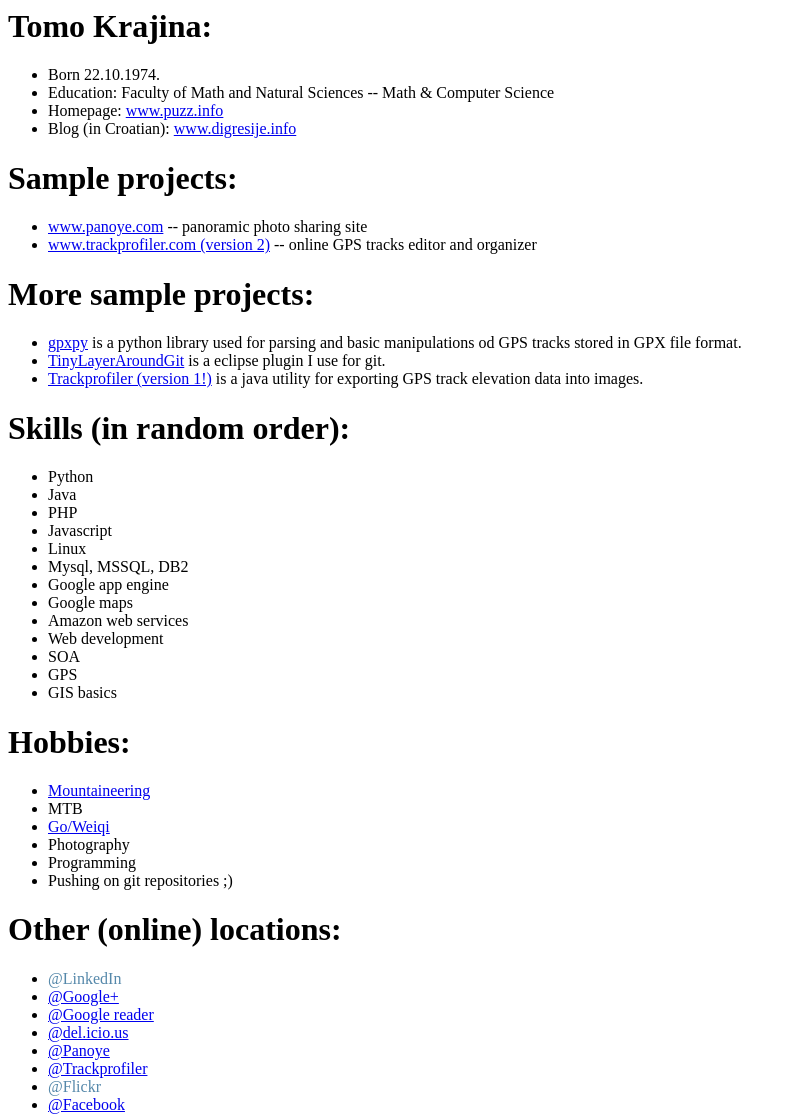
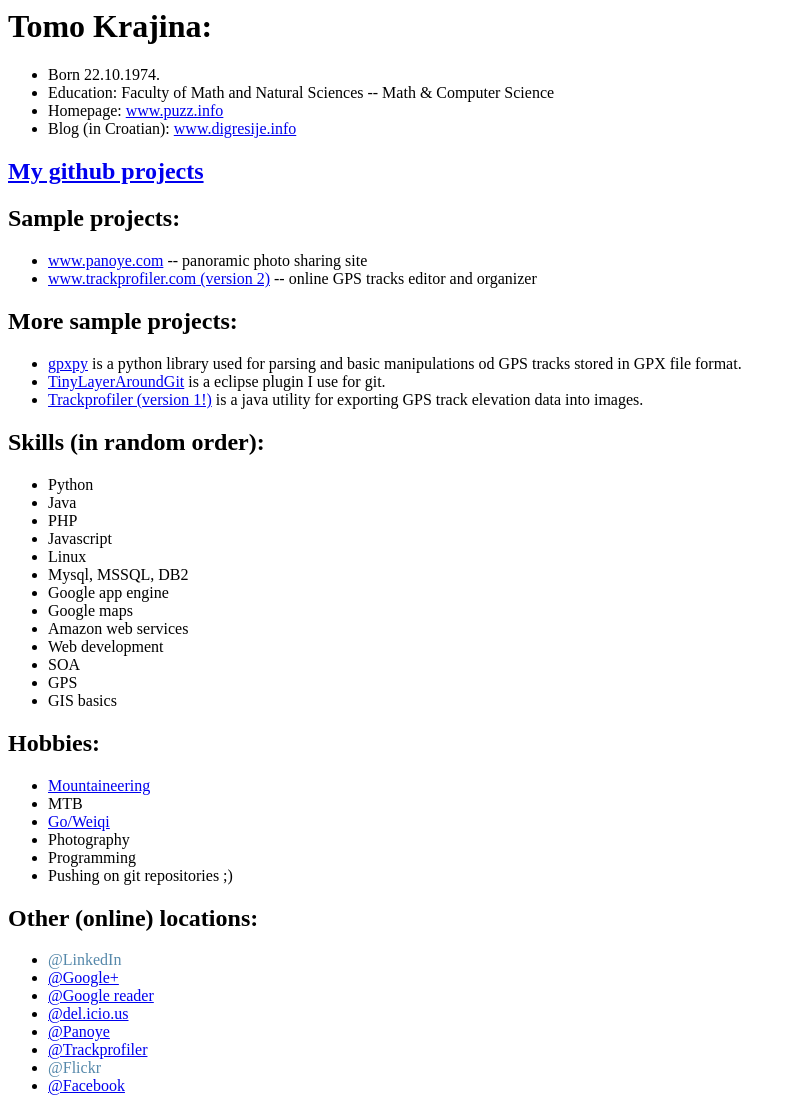
Before and after one commit to tkrajina/tkrajina.github.com, a plain HTML site: page index.html in a window 1280 px wide. Shown: the whole page, without its empty margins (0-791 px from the left). Drawn offline with Linux system fonts and the light colour scheme.

Commit message:
Link to github profile, h1 -> h2

```diff
--- a/index.html
+++ b/index.html
@@ -10,12 +10,13 @@
 	<li/> Homepage: <a href='http://www.puzz.info'>www.puzz.info</a>
 	<li/> Blog (in Croatian): <a href='http://www.digresije.info'>www.digresije.info</a>
 </ul>
-<h1>Sample projects:</h1>
+<h2><a href='http://github.com/tkrajina'>My github projects</a></h2>
+<h2>Sample projects:</h2>
 <ul>
 	<li/> <a href='http://www.panoye.com'>www.panoye.com</a> -- panoramic photo sharing site
 	<li/> <a href='http://www.trackprofiler.com'>www.trackprofiler.com (version 2)</a> -- online GPS tracks editor and organizer
 </ul>
-<h1>More sample projects:</h1>
+<h2>More sample projects:</h2>
 <ul>
 	<li/> <a href='https://github.com/tkrajina/gpxpy'>gpxpy</a> is a python library used for parsing
 		and basic manipulations od GPS tracks stored in GPX file format.
@@ -24,7 +25,7 @@
 	<li/> <a href='http://www.puzz.info/trackprofiler/'>Trackprofiler (version 1!)</a> is a java
 		utility for exporting GPS track elevation data into images.
 </ul>
-<h1>Skills (in random order):</h1>
+<h2>Skills (in random order):</h2>
 <ul>
 	<li/> Python
 	<li/> Java
@@ -40,7 +41,7 @@
 	<li/> GPS
 	<li/> GIS basics
 </ul>
-<h1>Hobbies:</h1>
+<h2>Hobbies:</h2>
 <ul>
 	<li/> <a href='http://www.puzz.info/izleti/'>Mountaineering</a>
 	<li/> MTB
@@ -49,7 +50,7 @@
 	<li/> Programming
 	<li/> Pushing on git repositories ;)
 </ul>
-<h1>Other (online) locations:</h1>
+<h2>Other (online) locations:</h2>
 <ul>
 	<li><a href="http://www.linkedin.com/in/tomokrajina" style="color: #5588aa; text-decoration: none;">@LinkedIn</a></li>
 	<li><a href="https://plus.google.com/110869297970297674875/about">@Google+</a></li>
```
